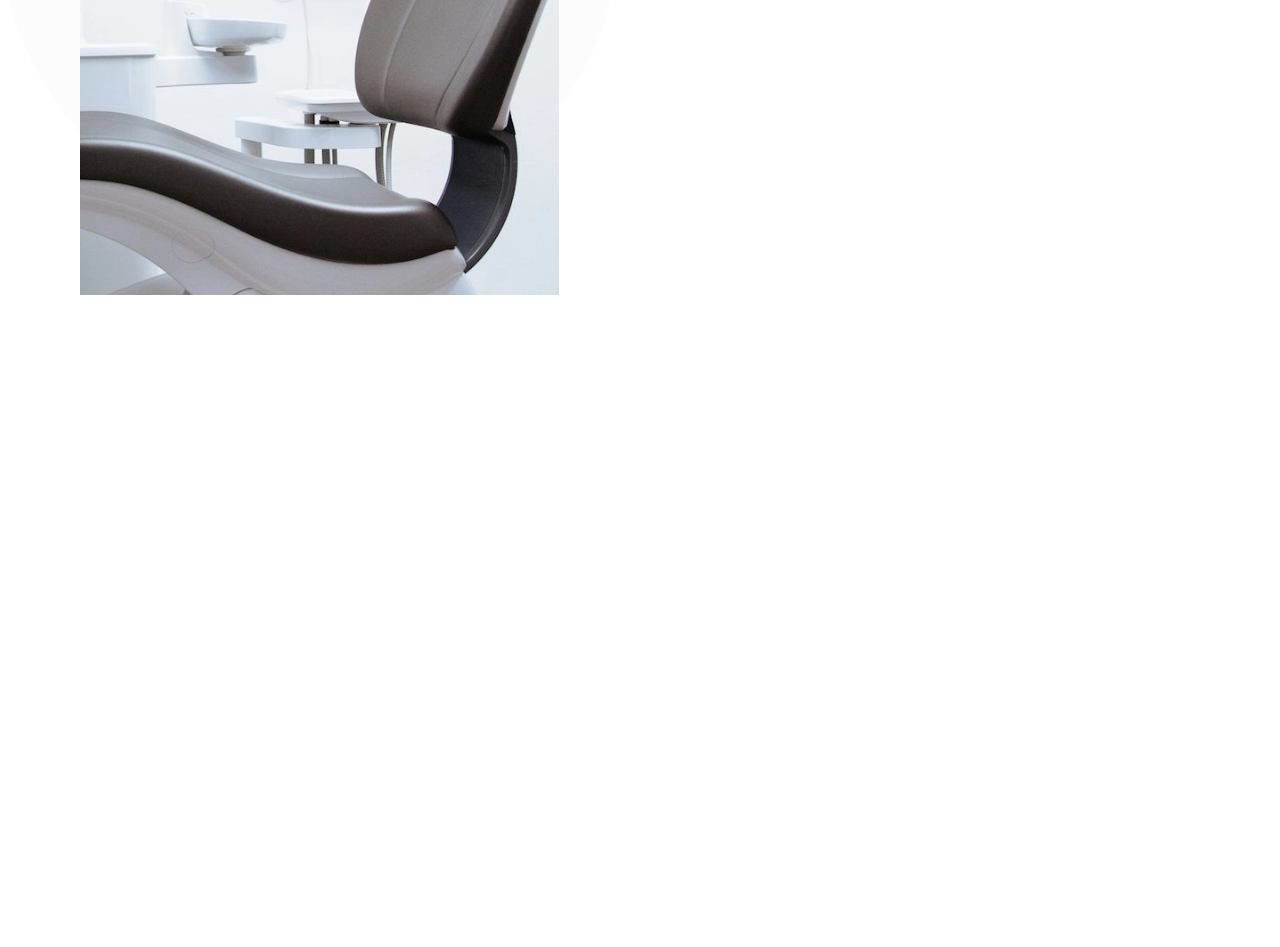
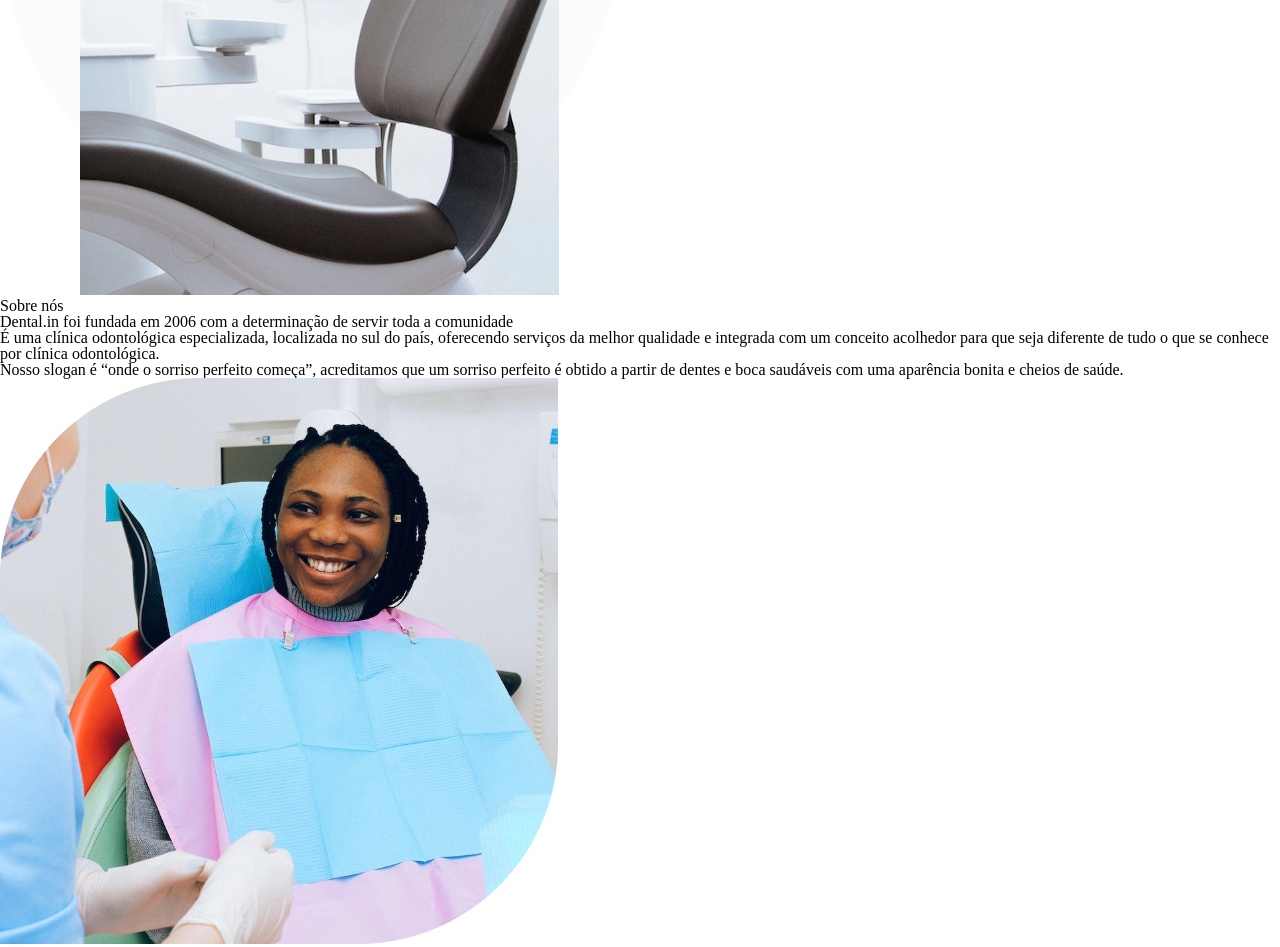
Before and after one commit to felipega-web/site-dentalin, a plain HTML site: page index.html in a window 1280 px wide. Shown: the part 500-1447 px from the top of the page. Before the commit the page ends 800 px from the top, so only its background shows below. Drawn offline with Linux system fonts and the light colour scheme.

Commit message:
Created: about us section structure

```diff
--- a/index.html
+++ b/index.html
@@ -43,7 +43,32 @@
       />
     </section>
 
-    <section class="about-us"></section>
+    <section class="about-us">
+      <div class="about-us__description-container">
+        <span class="about-us__tag">Sobre nós</span>
+        <h1 class="about-us__title">
+          Dental.in foi fundada em 2006 com a determinação de servir toda a
+          comunidade
+        </h1>
+        <p class="about-us__text">
+          É uma clínica odontológica especializada, localizada no sul do país,
+          oferecendo serviços da melhor qualidade e integrada com um conceito
+          acolhedor para que seja diferente de tudo o que se conhece por clínica
+          odontológica.
+        </p>
+        <p class="about-us__text">
+          Nosso slogan é “onde o sorriso perfeito começa”, acreditamos que um
+          sorriso perfeito é obtido a partir de dentes e boca saudáveis com uma
+          aparência bonita e cheios de saúde.
+        </p>
+      </div>
+
+      <img
+        src="./assets/image2.png"
+        alt="Mulher sorrindo no consultório dentista"
+        class="about-us__image"
+      />
+    </section>
 
     <section class="services"></section>
 
```
